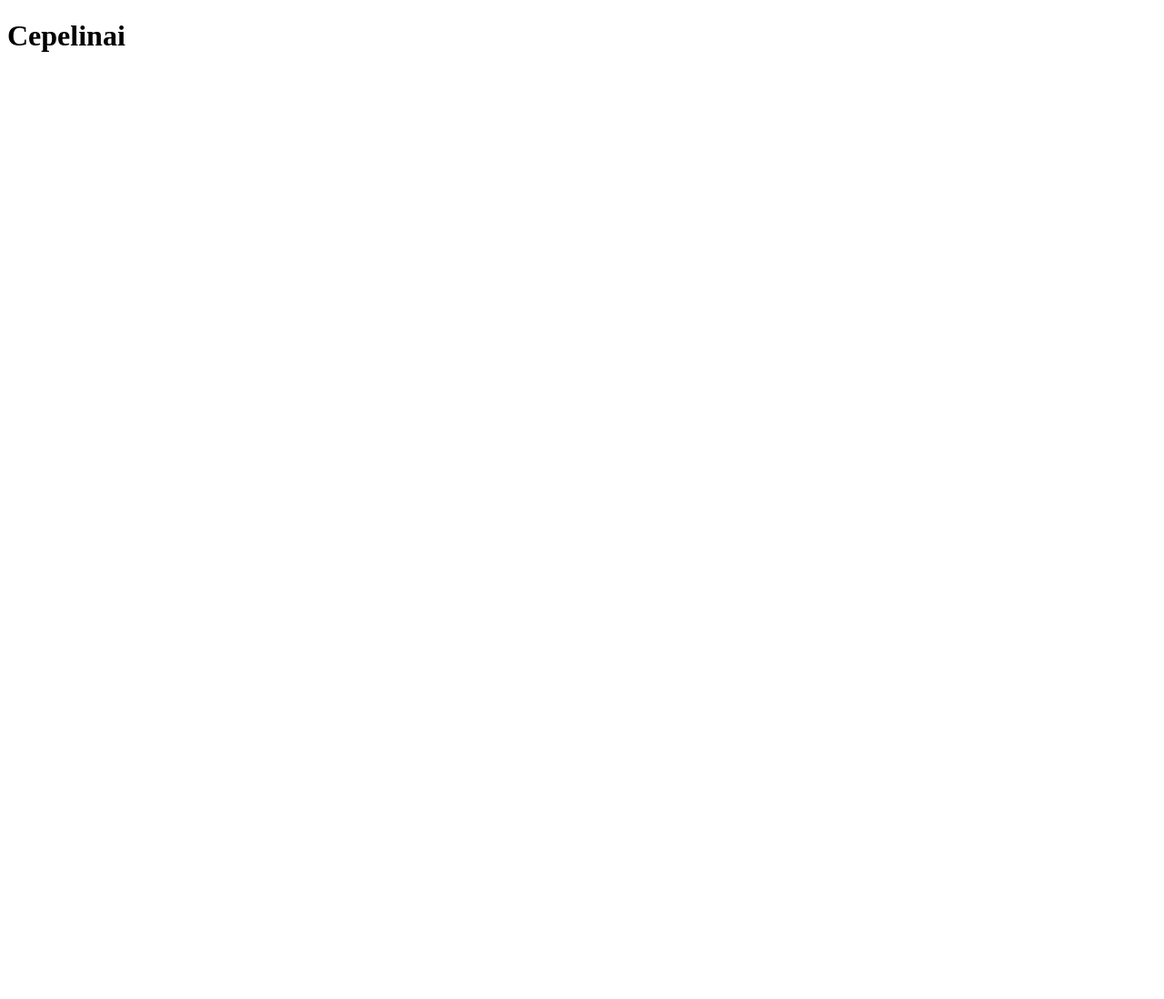
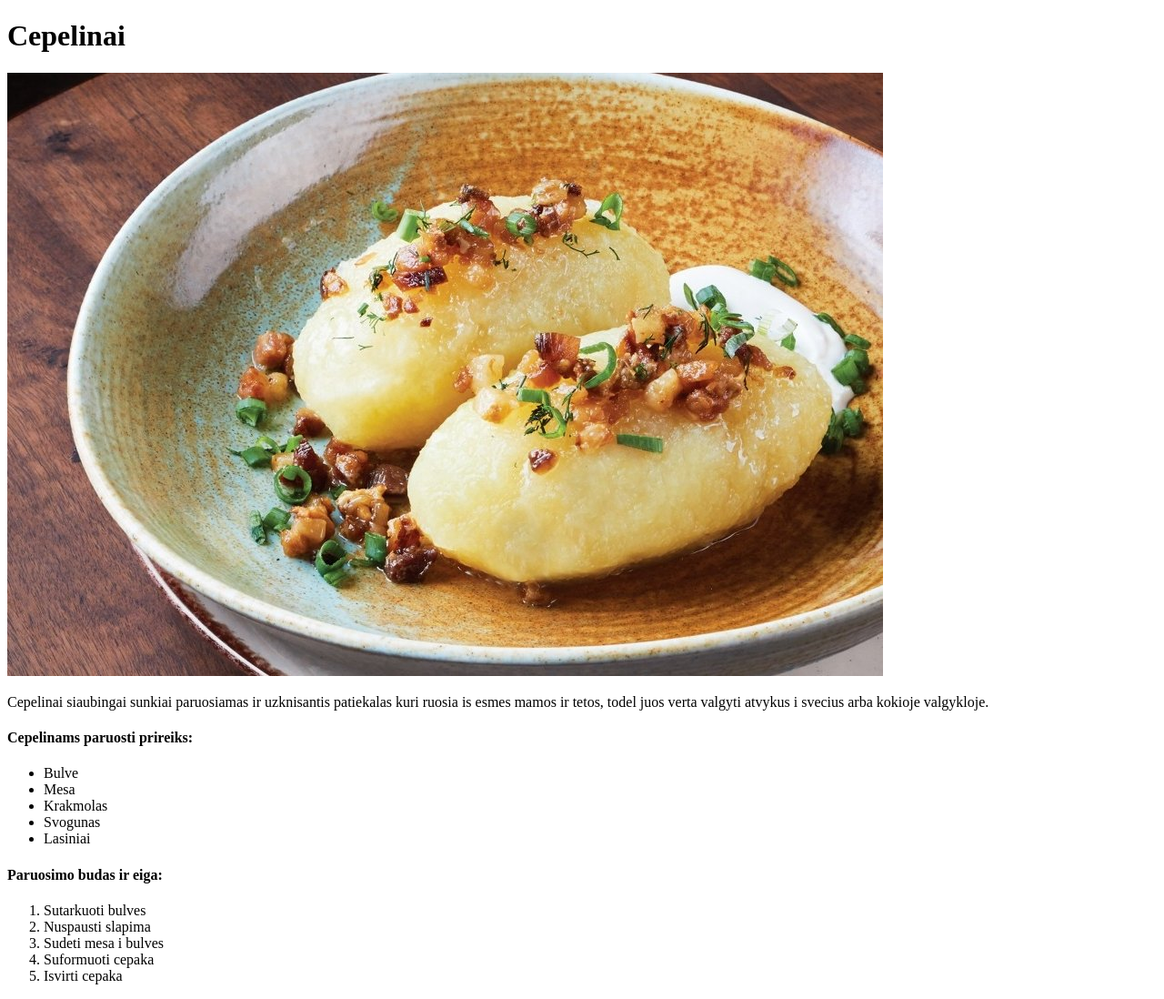
Before and after one commit to LavMar/odin-recipes, a plain HTML site: page Recipes/cepelinai.html in a window 1280 px wide. Shown: the whole page at 91% size. Before the commit the page ends 800 px from the top, so only its background shows below. Drawn offline with Linux system fonts and the light colour scheme.

Commit message:
Prideta cepai.html ir cepai.jpg failai

```diff
--- a/Recipes/cepelinai.html
+++ b/Recipes/cepelinai.html
@@ -8,5 +8,22 @@
 </head>
 <body>
     <h1>Cepelinai</h1>
-</body>
+    <img src="../images/cepai.jpg">
+    <p>Cepelinai siaubingai sunkiai paruosiamas ir uzknisantis patiekalas kuri ruosia is esmes mamos ir tetos, todel juos verta valgyti atvykus i svecius arba kokioje valgykloje.</p>
+    <p><h4>Cepelinams paruosti prireiks:</h4></p>
+    <ul>
+            <li>Bulve</li>
+            <li>Mesa</li>
+            <li>Krakmolas</li>
+            <li>Svogunas</li>
+            <li>Lasiniai</li>
+        </ul>
+<p><h4>Paruosimo budas ir eiga:</h4></p>
+<ol>
+    <li>Sutarkuoti bulves</li>
+    <li>Nuspausti slapima</li>
+    <li>Sudeti mesa i bulves</li>
+    <li>Suformuoti cepaka</li>
+    <li>Isvirti cepaka</li>
+</ol>
 </html>
```
Also changed, not shown: images/cepai.jpg (added).
